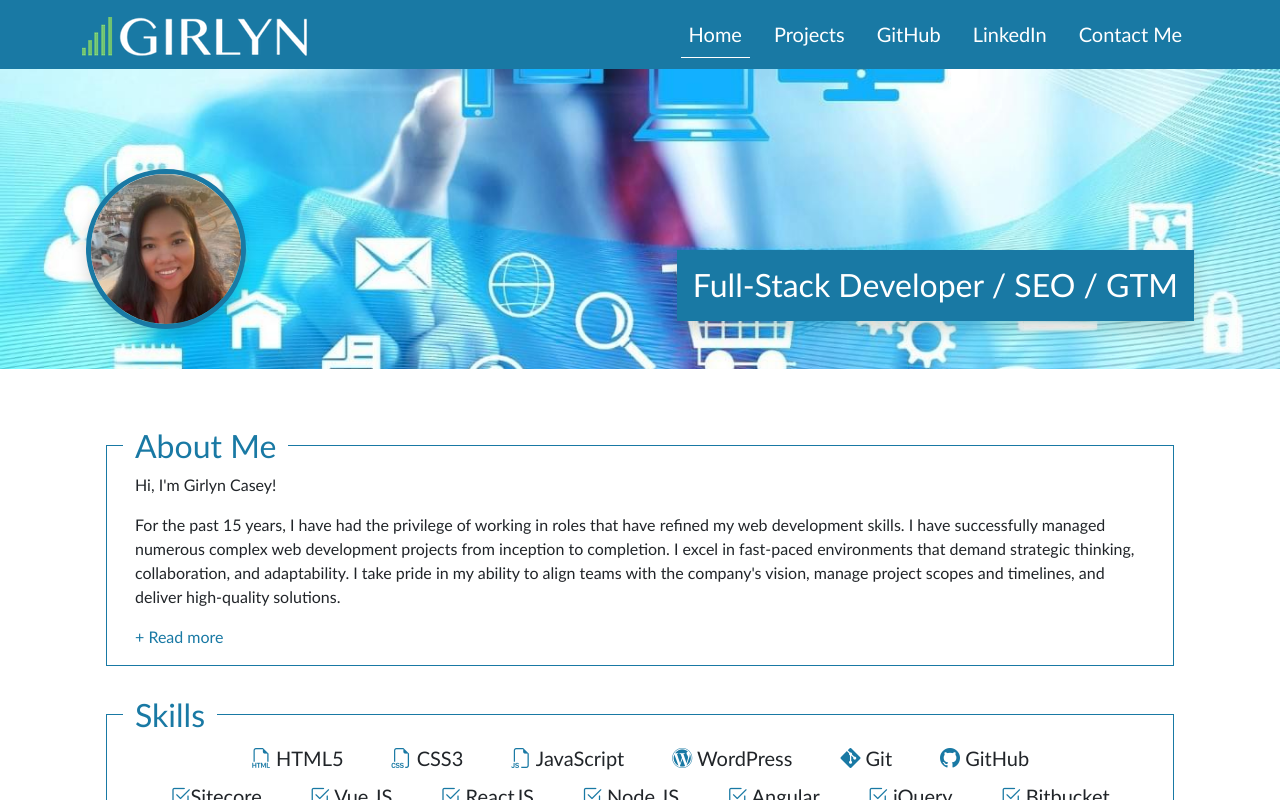
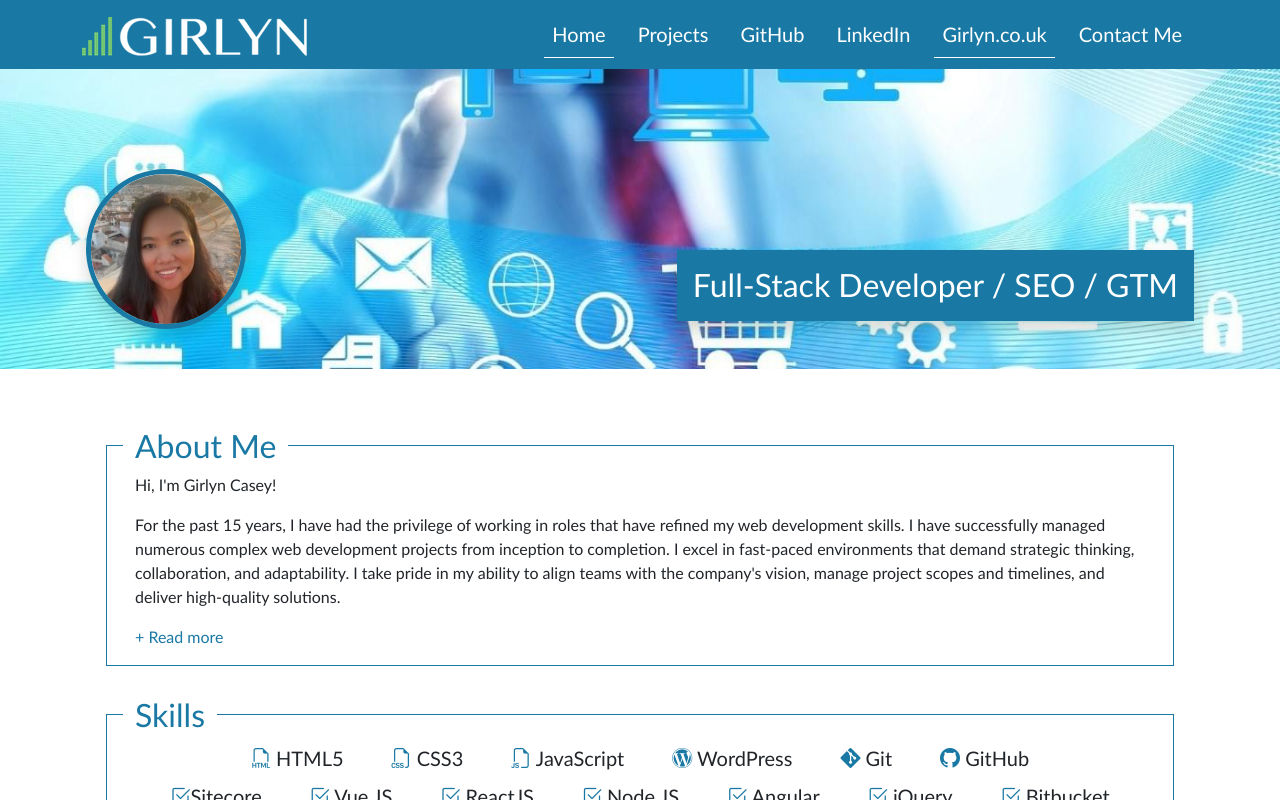
Before and after one commit to caseygirlyn/React-Portfolio, a React (Vite) app: page / in a window 1280 px wide. Shown: the top 800 px of the page. Built offline with nearby package versions, Linux system fonts and the light colour scheme.

Commit message:
add link to girlyn.co.uk

```diff
--- a/src/components/Header.jsx
+++ b/src/components/Header.jsx
@@ -29,6 +29,9 @@ export default function Header() {
                         <NavLink className="nav-link fs-5 text-white" to="https://www.linkedin.com/in/girlyncasey/" target="_blank">LinkedIn</NavLink>
                     </li>
                     <li className="nav-item mx-2">
+                        <NavLink className="nav-link fs-5 text-white" to="https://girlyn.co.uk/" target="_blank">Girlyn.co.uk</NavLink>
+                    </li>
+                    <li className="nav-item mx-2">
                         <NavLink className="nav-link fs-5 text-white" to="contact">Contact Me</NavLink>
                     </li>
                 </ul>
```
